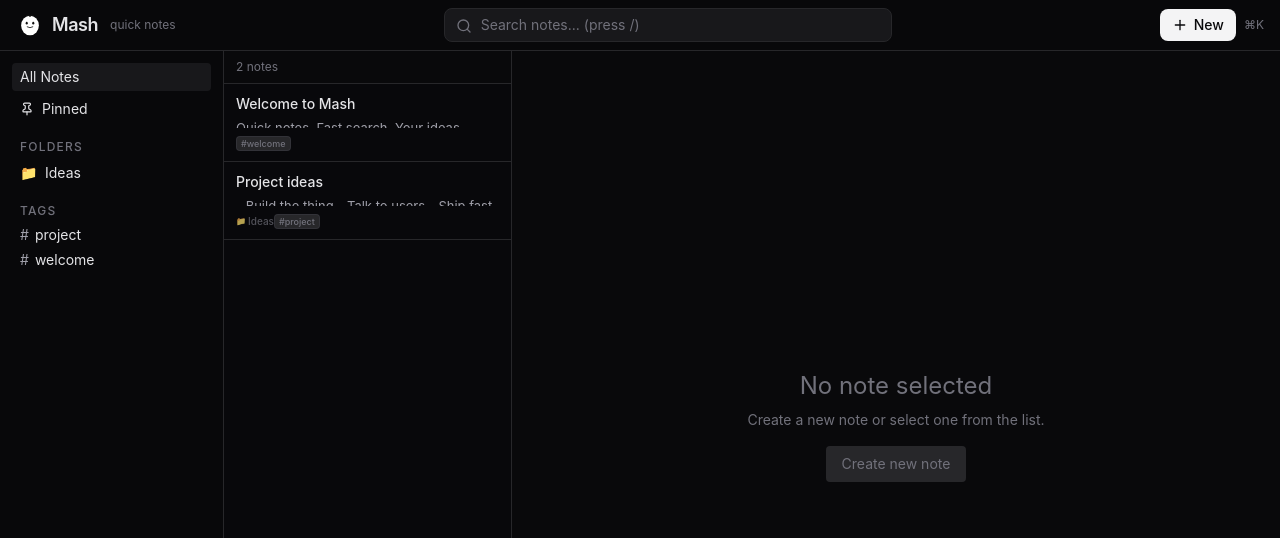
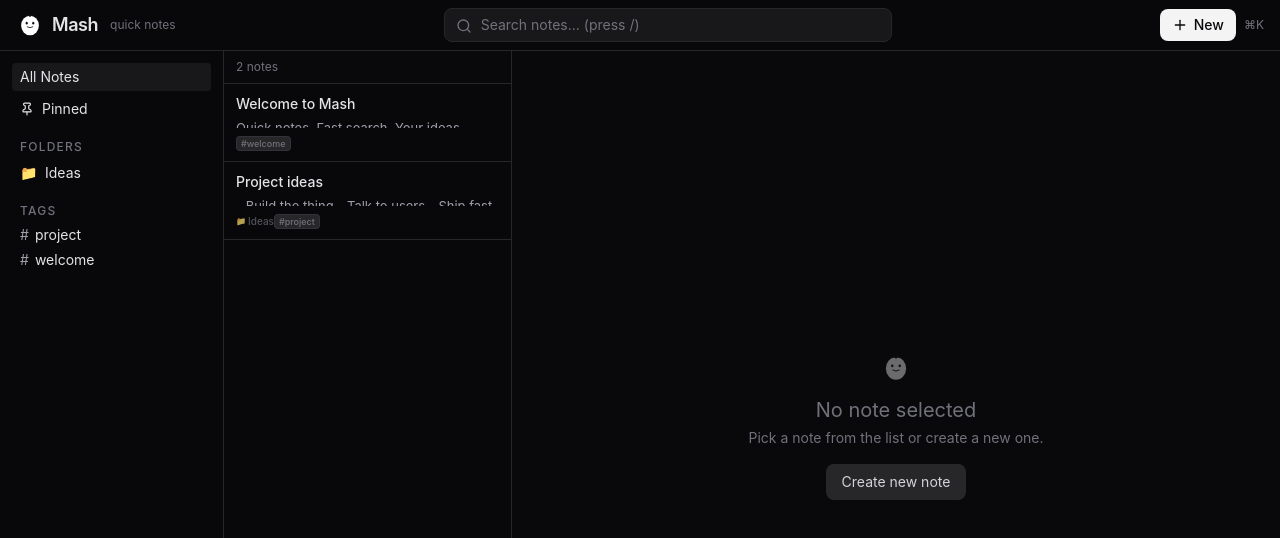
Before and after one commit to jonnydry/mash-notes, a SvelteKit app: page / in a window 1280 px wide. Shown: the top 538 px of the page. Built offline with nearby package versions, Linux system fonts and the light colour scheme.

Commit message:
polish(ui): richer empty states with brand icon + softer copy
- List empty: Mash icon + 'Your notes will show up here.'
- Editor empty: centered Mash icon + clearer guidance
- npm run ci green

```diff
--- a/src/routes/+page.svelte
+++ b/src/routes/+page.svelte
@@ -505,7 +505,10 @@
 				</div>
 			{:else if filteredNotes.length === 0}
 				<div class="flex flex-1 flex-col items-center justify-center gap-3 p-4 text-zinc-500">
-					<span class="text-sm">{searchQuery ? 'No matches.' : 'No notes yet.'}</span>
+					<img src="/icons/mash-monochrome-white.svg" alt="" class="h-6 w-6 opacity-40" />
+					<span class="text-sm">
+						{searchQuery ? 'No matches for your search.' : 'Your notes will show up here.'}
+					</span>
 					{#if !searchQuery && currentFilter.type === null}
 						<button
 							onclick={handleNewNote}
@@ -670,11 +673,12 @@
 			{:else}
 				<div class="flex flex-1 items-center justify-center text-zinc-500">
 					<div class="text-center">
-						<div class="mb-2 text-2xl">No note selected</div>
-						<p class="text-sm">Create a new note or select one from the list.</p>
+						<img src="/icons/mash-monochrome-white.svg" alt="" class="mx-auto mb-3 h-8 w-8 opacity-40" />
+						<div class="mb-1 text-xl">No note selected</div>
+						<p class="text-sm text-zinc-500">Pick a note from the list or create a new one.</p>
 						<button
 							onclick={handleNewNote}
-							class="mt-4 rounded bg-zinc-800 px-4 py-2 text-sm hover:bg-zinc-700"
+							class="mt-4 rounded-lg bg-zinc-800 px-4 py-2 text-sm text-zinc-300 hover:bg-zinc-700"
 						>
 							Create new note
 						</button>
```
